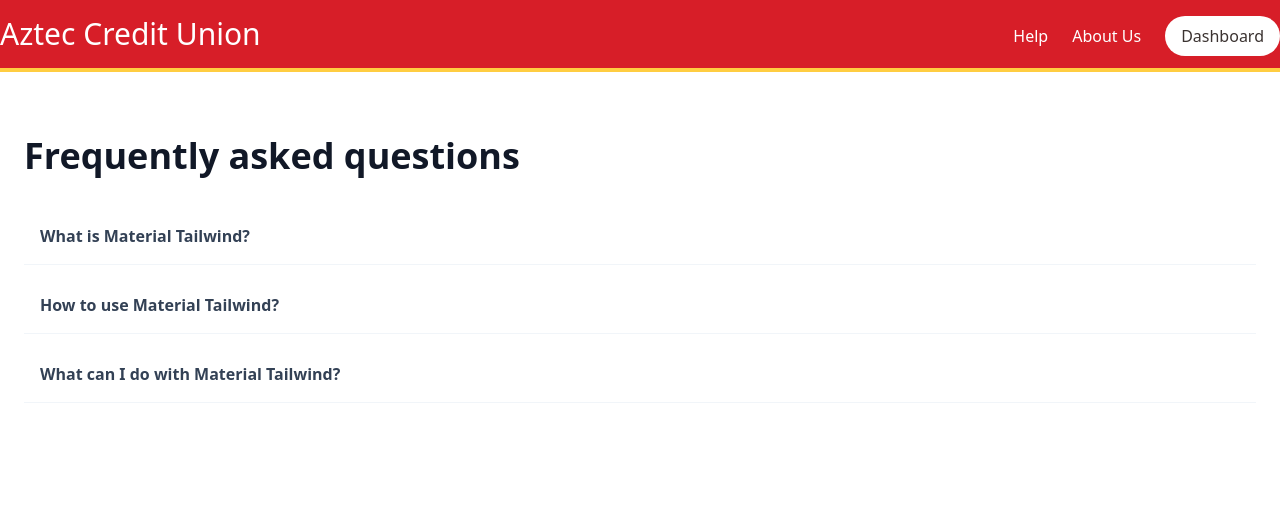
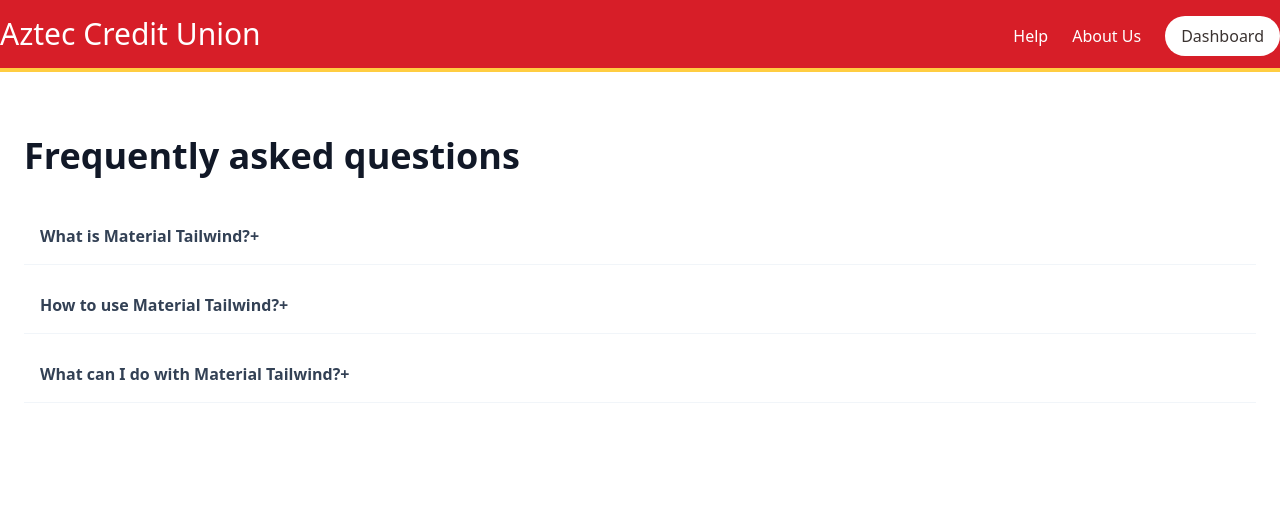
Before and after one commit to junioryono/Bank-Website, a React (Vite) app in the folder frontend/: page /help in a window 1280 px wide. Shown: the top 529 px of the page. Built offline with nearby package versions, Linux system fonts and the light colour scheme.

Commit message:
Edited the help page

```diff
--- a/frontend/src/pages/help.jsx
+++ b/frontend/src/pages/help.jsx
@@ -1,75 +1,60 @@
+import React, { useState } from "react";
+
+// React component for FontAwesome icon
+const PlusIcon = () => <span className="mr-2">&#43;</span>; // You can replace this with your actual FontAwesome component
+const MinusIcon = () => <span className="mr-2">&#8211;</span>; // You can replace this with your actual FontAwesome component
+
 export default function Help() {
+   const [openSection, setOpenSection] = useState(null);
+
+   const toggleSection = (index) => {
+      setOpenSection((prevOpenSection) => (prevOpenSection === index ? null : index));
+   };
+
    return (
       <section className="bg-white">
          <div className="py-8 px-4 mx-auto max-w-screen-xl sm:py-16 lg:px-6">
             <h2 className="mb-8 text-4xl font-extrabold text-gray-900">Frequently asked questions</h2>
-            <div class="relative mb-3">
-  <h6 class="mb-0">
+            {faqData.map((faq, index) => (
+               <div key={index} className="relative mb-3">
+                  <h6 className="mb-0">
                      <button
-      class="border-slate-100 text-slate-700 rounded-t-1 group relative flex w-full cursor-pointer items-center border-b border-solid p-4 text-left font-semibold text-dark-500 transition-all ease-in"
-      data-collapse-target="collapse-1"
+                        onClick={() => toggleSection(index)}
+                        className="border-slate-100 text-slate-700 rounded-t-1 group relative flex w-full cursor-pointer items-center border-b border-solid p-4 text-left font-semibold text-dark-500 transition-all ease-in"
                      >
-      <span>What is Material Tailwind?</span>
-      <i class="fa fa-plus absolute right-0 pt-1 text-xs group-open:opacity-0"></i>
-      <i class="fa fa-minus absolute right-0 pt-1 text-xs opacity-0 group-open:opacity-100"></i>
+                        <span>{faq.question}</span>
+                        {openSection === index ? <MinusIcon /> : <PlusIcon />}
                      </button>
                   </h6>
                   <div
-    data-collapse="collapse-1"
-    class="h-0 overflow-hidden transition-all duration-300 ease-in-out"
+                     className={`${
+                        openSection === index ? "block" : "h-0 overflow-hidden"
+                     } transition-all duration-300 ease-in-out`}
                   >
-    <div class="p-4 text-sm leading-normal text-blue-gray-500/80">
-      We're not always in the position that we want to be at. We're constantly
-      growing. We're constantly making mistakes. We're constantly trying to
-      express ourselves and actualize our dreams.
+                     <div className="p-4 text-sm leading-normal text-blue-gray-500/80">{faq.answer}</div>
                   </div>
                </div>
-</div>
-<div class="relative mb-3">
-  <h6 class="mb-0">
-    <button
-      class="border-slate-100 text-slate-700 rounded-t-1 group relative flex w-full cursor-pointer items-center border-b border-solid p-4 text-left font-semibold text-dark-500 transition-all ease-in"
-      data-collapse-target="collapse-2"
-    >
-      <span>How to use Material Tailwind?</span>
-      <i class="fa fa-plus absolute right-0 pt-1 text-xs group-open:opacity-0"></i>
-      <i class="fa fa-minus absolute right-0 pt-1 text-xs opacity-0 group-open:opacity-100"></i>
-    </button>
-  </h6>
-  <div
-    data-collapse="collapse-2"
-    class="h-0 overflow-hidden transition-all duration-300 ease-in-out"
-  >
-    <div class="p-4 text-sm leading-normal text-blue-gray-500/80">
-      We're not always in the position that we want to be at. We're constantly
-      growing. We're constantly making mistakes. We're constantly trying to
-      express ourselves and actualize our dreams.
-    </div>
-  </div>
-</div>
-<div class="relative mb-3">
-  <h6 class="mb-0">
-    <button
-      class="border-slate-100 text-slate-700 rounded-t-1 group relative flex w-full cursor-pointer items-center border-b border-solid p-4 text-left font-semibold text-dark-500 transition-all ease-in"
-      data-collapse-target="collapse-3"
-    >
-      <span>What can I do with Material Tailwind?</span>
-      <i class="fa fa-plus absolute right-0 pt-1 text-xs group-open:opacity-0"></i>
-      <i class="fa fa-minus absolute right-0 pt-1 text-xs opacity-0 group-open:opacity-100"></i>
-    </button>
-  </h6>
-  <div
-    data-collapse="collapse-3"
-    class="h-0 overflow-hidden transition-all duration-300 ease-in-out"
-  >
-    <div class="p-4 text-sm leading-normal text-blue-gray-500/80">
-      We're not always in the position that we want to be at. We're constantly
-      growing. We're constantly making mistakes. We're constantly trying to
-      express ourselves and actualize our dreams.
-    </div>
-  </div>
-</div>
+            ))}
          </div>
       </section>
    );
 }
+
+// Example FAQ data
+const faqData = [
+   {
+      question: "What is Material Tailwind?",
+      answer:
+         "We're not always in the position that we want to be at. We're constantly growing. We're constantly making mistakes. We're constantly trying to express ourselves and actualize our dreams.",
+   },
+   {
+      question: "How to use Material Tailwind?",
+      answer:
+         "We're not always in the position that we want to be at. We're constantly growing. We're constantly making mistakes. We're constantly trying to express ourselves and actualize our dreams.",
+   },
+   {
+      question: "What can I do with Material Tailwind?",
+      answer:
+         "We're not always in the position that we want to be at. We're constantly growing. We're constantly making mistakes. We're constantly trying to express ourselves and actualize our dreams.",
+   },
+];
```
Lines whose indentation alone changed are shown as unchanged.
